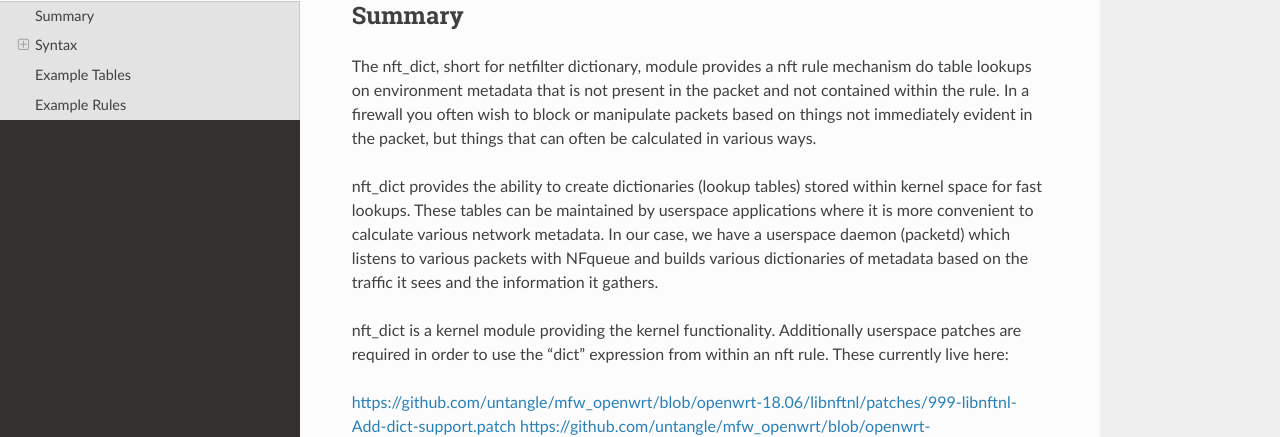
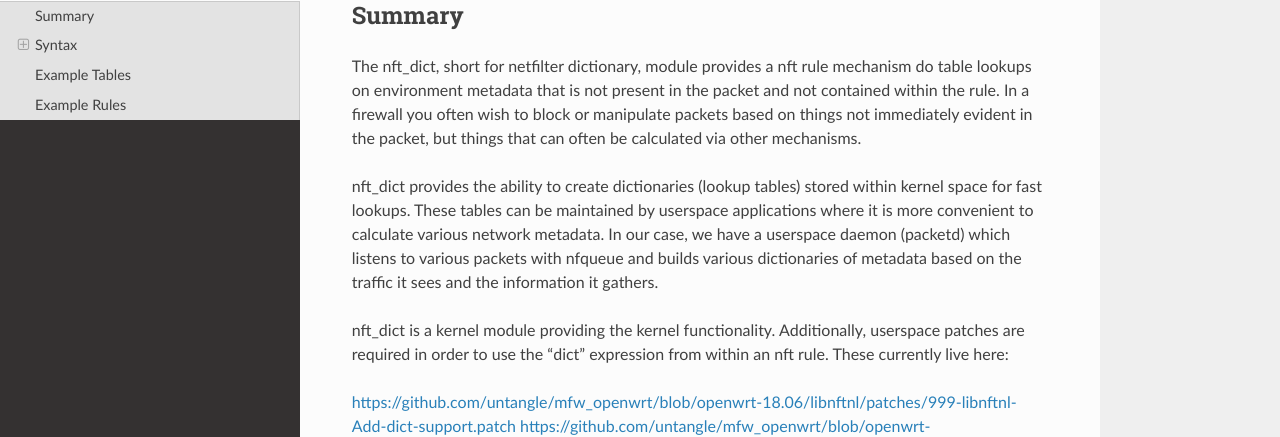
Before and after one commit to fatihusta/nft_dict, a Sphinx documentation site: the page built from docs/dict.rst, in a window 1280 px wide and 900 px high. Shown: the part 161-598 px from the top of the window. Built offline with Sphinx 7.4.7 and the Read the Docs theme 2.0.0, drawn with Linux system fonts in a browser that asks for light colours.

Commit message:
docs: Make a couple tweaks

```diff
--- a/docs/dict.rst
+++ b/docs/dict.rst
@@ -6,13 +6,13 @@ Summary
 -------
 
 The nft_dict, short for netfilter dictionary, module provides a nft rule mechanism do table lookups on environment metadata that is not present in the packet and not contained within the rule.
-In a firewall you often wish to block or manipulate packets based on things not immediately evident in the packet, but things that can often be calculated in various ways.
+In a firewall you often wish to block or manipulate packets based on things not immediately evident in the packet, but things that can often be calculated via other mechanisms.
 
 nft_dict provides the ability to create dictionaries (lookup tables) stored within kernel space for fast lookups. These tables can be maintained by userspace applications where it is more convenient to calculate various network metadata.
-In our case, we have a userspace daemon (packetd) which listens to various packets with NFqueue and builds various dictionaries of metadata based on the traffic it sees and the information it gathers.
+In our case, we have a userspace daemon (packetd) which listens to various packets with nfqueue and builds various dictionaries of metadata based on the traffic it sees and the information it gathers.
 
 nft_dict is a kernel module providing the kernel functionality.
-Additionally userspace patches are required in order to use the "dict" expression from within an nft rule.
+Additionally, userspace patches are required in order to use the "dict" expression from within an nft rule.
 These currently live here:
 
 https://github.com/untangle/mfw_openwrt/blob/openwrt-18.06/libnftnl/patches/999-libnftnl-Add-dict-support.patch
```
